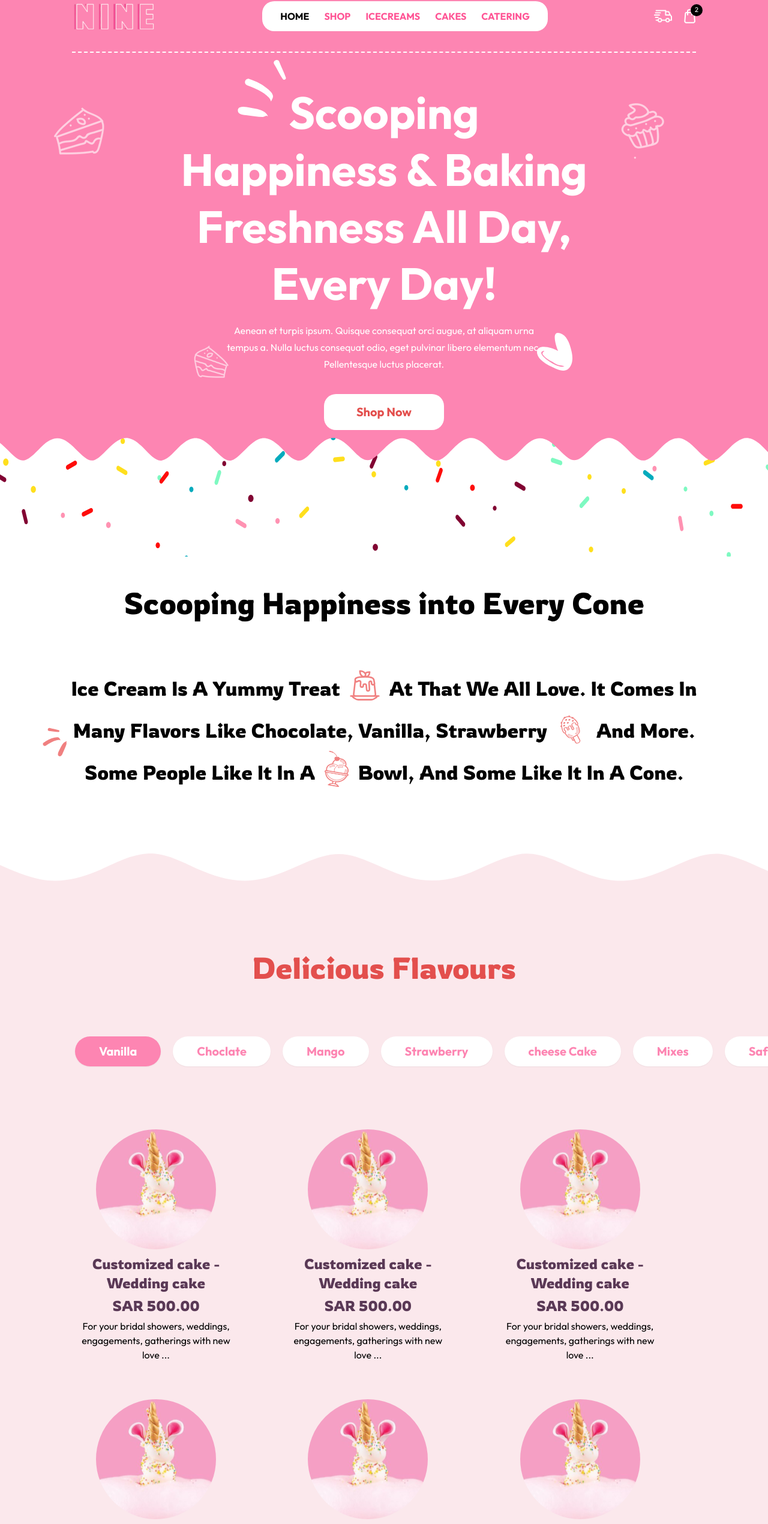
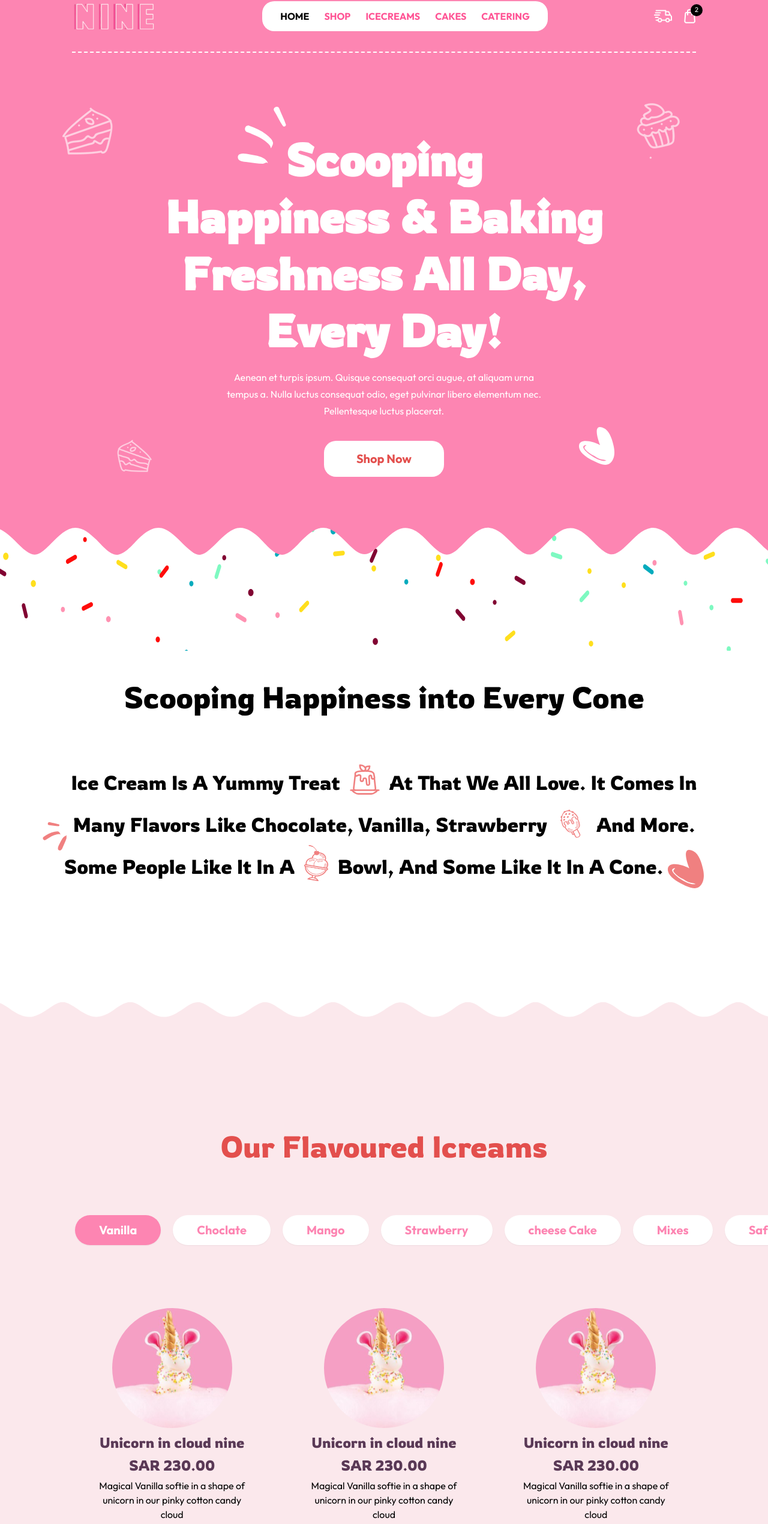
Before and after one commit to asadmumtaz92/nine-soft-serve, a Next.js app: page / in a window 1280 px wide. Shown: the part 32-2573 px from the top of the page at 60% size. Built offline with nearby package versions, Linux system fonts and the light colour scheme.

Commit message:
This commit for resolve bugs...

```diff
--- a/src/app/globals.css
+++ b/src/app/globals.css
@@ -15,7 +15,7 @@
     background-repeat: no-repeat;
     position: relative;
     top: -340px;
-    z-index: 10;
+    /* z-index: 10; */
 }
 
 .bpc2 {
@@ -25,7 +25,7 @@
     background-repeat: no-repeat;
     position: relative;
     top: -40px;
-    z-index: 10;
+    /* z-index: 10; */
 }
 
 .bpcp {
--- a/src/components/landing-page/delicious-flavours/page.tsx
+++ b/src/components/landing-page/delicious-flavours/page.tsx
@@ -133,7 +133,7 @@ const DeliciousFlavours = () => {
 
     return (
         <>
-            <div className="flex flex-col justify-center w-full min-h-[100vh] pt-[160px] bg-[url('/bg/delic_flav.svg')] bg-top bg-cover self-stretch bg-no-repeat">
+            <div className="flex flex-col justify-center w-full min-h-[100vh] pt-[160px] z-[4] bg-[url('/bg/delic_flav.svg')] bg-top bg-cover self-stretch bg-no-repeat">
                 <div className="flex justify-center !font-rowdies !font-[400] text-[50px] leading-[60px] text-center text-pink-600 mb-[80px]">
                     Delicious Flavours
                 </div>
@@ -151,7 +151,7 @@ const DeliciousFlavours = () => {
                     </div>
                 </div>
             </div>
-            <div className="flex w-full h-[130px] bg-[url('/bg/delic_flav_footer.svg')] bg-cover bg-bottom self-stretch bg-no-repeat"></div>
+            <div className="flex w-full h-[130px] z-[3] bg-[url('/bg/delic_flav_footer.svg')] bg-cover bg-bottom self-stretch bg-no-repeat"></div>
         </>
     )
 }
--- a/src/components/landing-page/hero-sec/page.tsx
+++ b/src/components/landing-page/hero-sec/page.tsx
@@ -1,26 +1,22 @@
-import React from "react";
-import Button from "@/components/ui/button/page";
-import Link from "next/link";
-import { Outfit } from "next/font/google";
-import Image from "next/image";
-import { HeroHeadingIcon, Heroicon1, Heroicon2, Heroicon3, Heroicon4, icicon1, icicon2, icicon3, icicon4 } from "@/utils/assets";
+import React from "react"
+import Button from "@/components/ui/button/page"
+import Link from "next/link"
+import Image from "next/image"
+import { HeroHeadingIcon, Heroicon1, Heroicon2, Heroicon3, Heroicon4, icicon1, icicon2, icicon3, icicon4 } from "@/utils/assets"
 
-const outfit = Outfit({ subsets: ["latin"], weight: ["400", "700"] });
 
 const HeroSection: React.FC = () => {
     return (
         <>
-    <div className="z-[100] relative bg-[url('../../public/images/hero-sec.svg')] bg-cover bg-bottom bg-center bg-no-repeat pt-[250px] pb-[130px] lg:px-[120px] px-[100px] flex flex-col items-center justify-center max-h-[100vh] gap-[17px]">
+            <div className="z-[10] relative bg-[url('../../public/images/hero-sec.svg')] bg-cover bg-bottom bg-center bg-no-repeat pt-[250px] pb-[130px] lg:px-[120px] px-[100px] flex flex-col items-center justify-center min-h-[100vh] gap-[17px]">
                 <div className="flex relative">
-        <Image src={HeroHeadingIcon} alt="icon" height={115} width={97} className="absolute lg:top-[-40px] top-[-34px] lg:left-[115px] left-[176px] lg:h-[115] lg:w-[97px] h-[95px] w-[80px]" />
-        <h1 className="lg:text-[75px] text-[55px] lg:leading-[95px] leading-[80px] text-center text-white font-bold md:max-w-[734px]">
+                    <h1 className="lg:text-[75px] text-[50px] lg:leading-[95px] leading-[80px] text-center text-white font-bold md:max-w-[734px] !font-rowdies">
+                        <Image src={HeroHeadingIcon} alt="icon" height={115} width={97} className="absolute lg:top-[-40px] top-[-34px] lg:left-[115px] left-[26px] lg:h-[115] lg:w-[97px] h-[95px] w-[80px]" />
                         Scooping <br /> Happiness & Baking Freshness All Day, Every Day!
                     </h1>
                 </div>
-      <div
-        className={`${outfit.className} flex flex-col gap-[36px] justify-center items-center xl:px-[250px]`}
-      >
-        <p className={`text-[16px] leading-[28px] text-center text-white`}>
+                <div className={`flex flex-col gap-[36px] justify-center items-center xl:px-[250px]`}>
+                    <p className={`text-[16px] leading-[28px] text-center text-white !font-[400] !font-outfit`}>
                         Aenean et turpis ipsum. Quisque consequat orci augue, at aliquam urna
                         tempus a. Nulla luctus consequat odio, eget pulvinar libero elementum
                         nec. Pellentesque luctus placerat.
@@ -31,16 +27,18 @@ const HeroSection: React.FC = () => {
                         </Button>
                     </Link>
                 </div>
-      <Image src={Heroicon1} alt="icon" height={92} width={91} className="absolute top-[205px] left-[88px]" />
-      <Image src={Heroicon2} alt="icon" height={129} width={116} className="absolute top-[178px] right-[154px]" />
-      <Image src={Heroicon3} alt="icon" height={63} width={62} className="absolute bottom-[133px] left-[320px]" />
-      <Image src={Heroicon4} alt="icon" height={63} width={59} className="absolute bottom-[150px] right-[326px]" />
+                <Image src={Heroicon1} alt="icon" height={92} width={91} className="absolute top-[205px] left-[8%]" />
+                <Image src={Heroicon2} alt="icon" height={129} width={116} className="absolute top-[178px] right-[10%]" />
+                <Image src={Heroicon3} alt="icon" height={63} width={62} className="absolute bottom-[133px] left-[15%]" />
+                <Image src={Heroicon4} alt="icon" height={63} width={59} className="absolute bottom-[150px] right-[20%]" />
             </div>
-    <div className="bpc relative bg-[url('../../public/images/hero-sec-2.svg')]   flex flex-col items-center justify-center">
+
+            <div className="bpc z-[9] relative bg-[url('../../public/images/hero-sec-2.svg')] flex flex-col items-center justify-center">
             </div>
-    <div className="text-center mt-[-300px] mb-[100px] relative">
-      <h2 className=" text-[50px]  font-rowdies">Scooping Happiness into Every Cone</h2>
-      <p className="text-center bpcp font-rowdies mt-[70px] capitalize px-[7%]">
+
+            <div className="text-center mt-[-300px] mb-[140px] relative">
+                <h2 className=" text-[50px] !font-rowdies">Scooping Happiness into Every Cone</h2>
+                <p className="text-center bpcp !font-[200] !font-rowdies mt-[70px] capitalize px-[7%]">
                     Ice cream is a yummy treat &nbsp;
                     <Image src={icicon1} alt="icon" height={50} width={50} className="inline relative top-[-10px]" />
                     &nbsp; at that we all love. It comes in many flavors like chocolate, vanilla, strawberry &nbsp;
@@ -48,11 +46,12 @@ const HeroSection: React.FC = () => {
                     &nbsp; and more. Some people like it in a &nbsp;
                     <Image src={icicon3} alt="icon" height={40} width={40} className="inline relative top-[-10px]" />
                     &nbsp; bowl, and some like it in a cone.
+                    <Image src={'/icons/heart.svg'} alt="icon" height={60} width={60} className="inline adbsolute ml-2" />
                 </p>
                 <Image src={icicon4} alt="icon" height={60} width={60} className="inline absolute top-[240px] left-[5%]" />
             </div>
         </>
-  );
-};
+    )
+}
 
-export default HeroSection;
+export default HeroSection
--- a/src/components/landing-page/icecream-flavour/page.tsx
+++ b/src/components/landing-page/icecream-flavour/page.tsx
@@ -43,7 +43,7 @@ const IceCreams = () => {
     const ProductItem = (data: any) => {
         const { id, image, type } = data?.data
         return (
-            <div className="flex flex-col items-center relative w-[280px] h-[400px] cursor-pointer mb-[50px]">
+            <div className="flex flex-col items-center relative w-[280px] h-[420px] cursor-pointer mb-[50px] mx-auto">
                 <Image
                     src={image}
                     alt="Image2Work logo"
@@ -52,9 +52,10 @@ const IceCreams = () => {
                     height={200}
                 />
                 <div className="text-center px-[15px] mt-2">
-                    <h1 className="!font-rowdies !font-[300] text-[1.5rem] leading-[2rem] text-brown-base">Customized cake -<br /> Wedding cake</h1>
-                    <p className="!font-rowdies !font-[300] text-[1.5rem] leading-[1.5rem] text-brown-base my-[10px]">SAR 500.00</p>
-                    <p className="!font-outfit !font-[300] text-[1rem] leading-[1.5rem] text-black">For your bridal showers, weddings, engagements, gatherings with new love ...</p>
+                    <h1 className="!font-rowdies !font-[300] text-[1.5rem] leading-[2rem] text-brown-base">Unicorn in cloud nine</h1>
+                    <p className="!font-rowdies !font-[300] text-[1.5rem] leading-[1.5rem] text-brown-base my-[10px]">SAR 230.00</p>
+                    <p className="!font-outfit !font-[300] text-[1rem] leading-[1.5rem] text-black">Magical Vanilla softie in a shape of unicorn in our pinky cotton candy cloud</p>
+                    <p className="!font-outfit !font-[300] text-[1rem] leading-[1.5rem] text-black">498 CAL</p>
                 </div>
 
             </div>
@@ -63,9 +64,12 @@ const IceCreams = () => {
 
 
     return (
-        <div className="flex flex-col justify-center w-full min-h-[100vh] pt-[160px] bg-[url('/bg/delic_flav.svg')] bg-top bg-cover self-stretch bg-no-repeat">
+        <>
+            <div className="flex relative bottom-[-50px] w-full h-[100px] rotate-[180deg] bg-[url('/bg/delic_flav_footer.svg')] bg-cover bg-bottom self-stretch bg-no-repeat"></div>
+
+            <div className="flex bg-[#FBE8EC] flex-col justify-center w-full min-h-[100vh] pt-[160px] bg-[url('/bg/delic_flav.svg')] bg-top bg-cover self-stretch bg-no-repeat">
                 <div className="flex justify-center !font-rowdies !font-[400] text-[50px] leading-[60px] text-center text-pink-600 mb-[80px] px-[40px] md:px-[80px] xl:px-[120px]">
-                Delicious Flavours
+                    Our Flavoured Icreams
                 </div>
 
                 {/* TABS */}
@@ -94,7 +98,10 @@ const IceCreams = () => {
                         </div>
                     </div>
                 </div>
+
             </div>
+            <div className="flex w-full h-[50px] bg-[url('/bg/delic_flav_footer.svg')] bg-cover bg-bottom self-stretch bg-no-repeat"></div>
+        </>
     )
 }
 
--- a/src/components/landing-page/secret-recipe/page.tsx
+++ b/src/components/landing-page/secret-recipe/page.tsx
@@ -1,27 +1,26 @@
-import React from "react";
-import Button from "@/components/ui/button/page";
-import Link from "next/link";
-import { Outfit } from "next/font/google";
-import Image from "next/image";
-import { HeroHeadingIcon, Heroicon1, Heroicon2, Heroicon3, Heroicon4, icicon1, icicon2, icicon3, icicon4, icicon5 } from "@/utils/assets";
-
-const outfit = Outfit({ subsets: ["latin"], weight: ["400", "700"] });
+import React from "react"
+import Image from "next/image"
+import { icicon5 } from "@/utils/assets"
 
 const SecretRecipe: React.FC = () => {
+
+
     return (
         <>
-    <div className="flex justify-center  mb-[100px] py-[100px] mx-[5%] my-[5%]">
-      <div className="w-[50%]  mx-[5%] ">
-        <h2 className=" text-[50px]  font-rowdies capitalize leading-[72px]">Cakes made with a secret recipe derived</h2>
+            <div className="flex flex-col md:flex-row justify-center py-[100px] px-[40px] md:px-[80px] xl:px-[120px] md:min-h-[100vh]">
+                <div className="flex flex-1 flex-col justify-center">
+                    <h2 className=" text-[50px]  font-rowdies capitalize leading-[72px]">
+                        Cakes made with a secret recipe derived
+                    </h2>
                     <p className="font-rowdies mt-[20px] max-w-[80%] leading-[32px]">
                         We have kept the recipes made from generation to generation that make our cakes taste very delicious and will not go out of style
                     </p>
                     <button className="shop-btn">Shop Now</button>
                 </div>
-      <div className="w-[50%] flex justify-center">
-        <Image src={icicon5} alt="icon" height={532} width={531} className="relative top-[-60px]" />
+
+                <div className="flex flex-1 justify-center items-center mt-[40px] md:mt-0">
+                    <Image src={icicon5} alt="icon" height={532} width={531} className="relative" />
                 </div>
-
             </div>
         </>
     );
```
Also changed, not shown: src/components/landing-page/catering/page.tsx (+9 -9 lines), public/icons/heart.svg (added). Lines whose indentation alone changed are shown as unchanged.
